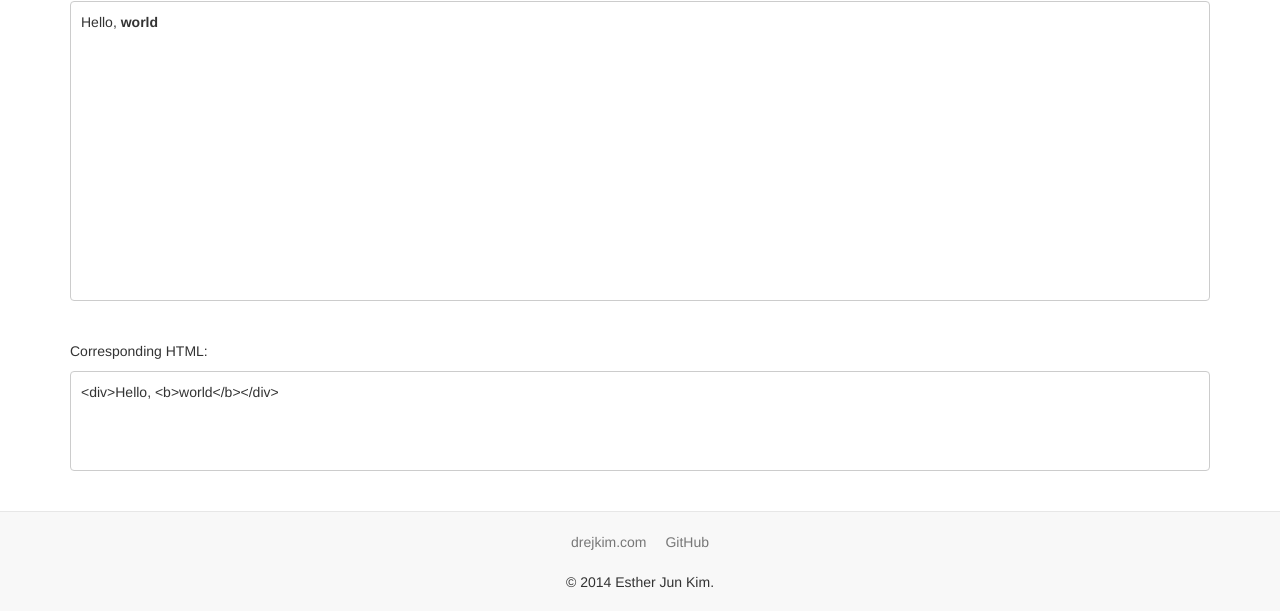
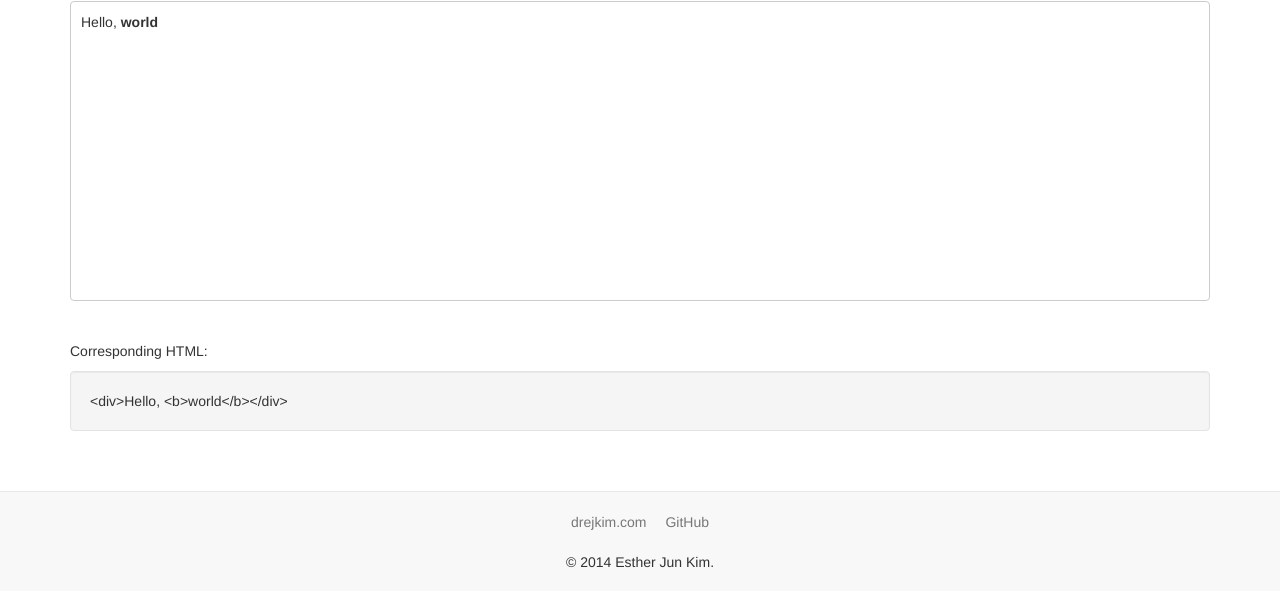
Before and after one commit to estherjk/rte-angular, a plain HTML site: page index.html in a window 1280 px wide. Shown: the part 216-827 px from the top of the page. Drawn offline with nearby package versions, Linux system fonts and the light colour scheme.

Commit message:
Update div containing HTML output

```diff
--- a/css/styles.css
+++ b/css/styles.css
@@ -85,13 +85,6 @@ body {
   margin-top: 40px;
 }
 
-.demo-content-view {
-  padding: 10px;
-  min-height: 100px;
-  border: 1px solid #ccc;
-  border-radius: 4px;
-}
-
 .rte-content {
   height: 300px;
 }
--- a/index.html
+++ b/index.html
@@ -30,7 +30,7 @@
 
             <div class="demo-content-container">
               <p>Corresponding HTML:</p>
-              <div class="demo-content-view" ng-bind="demoContent"></div>
+              <div class="well" ng-bind="demoContent"></div>
             </div>
           </div>
         </div>
```
